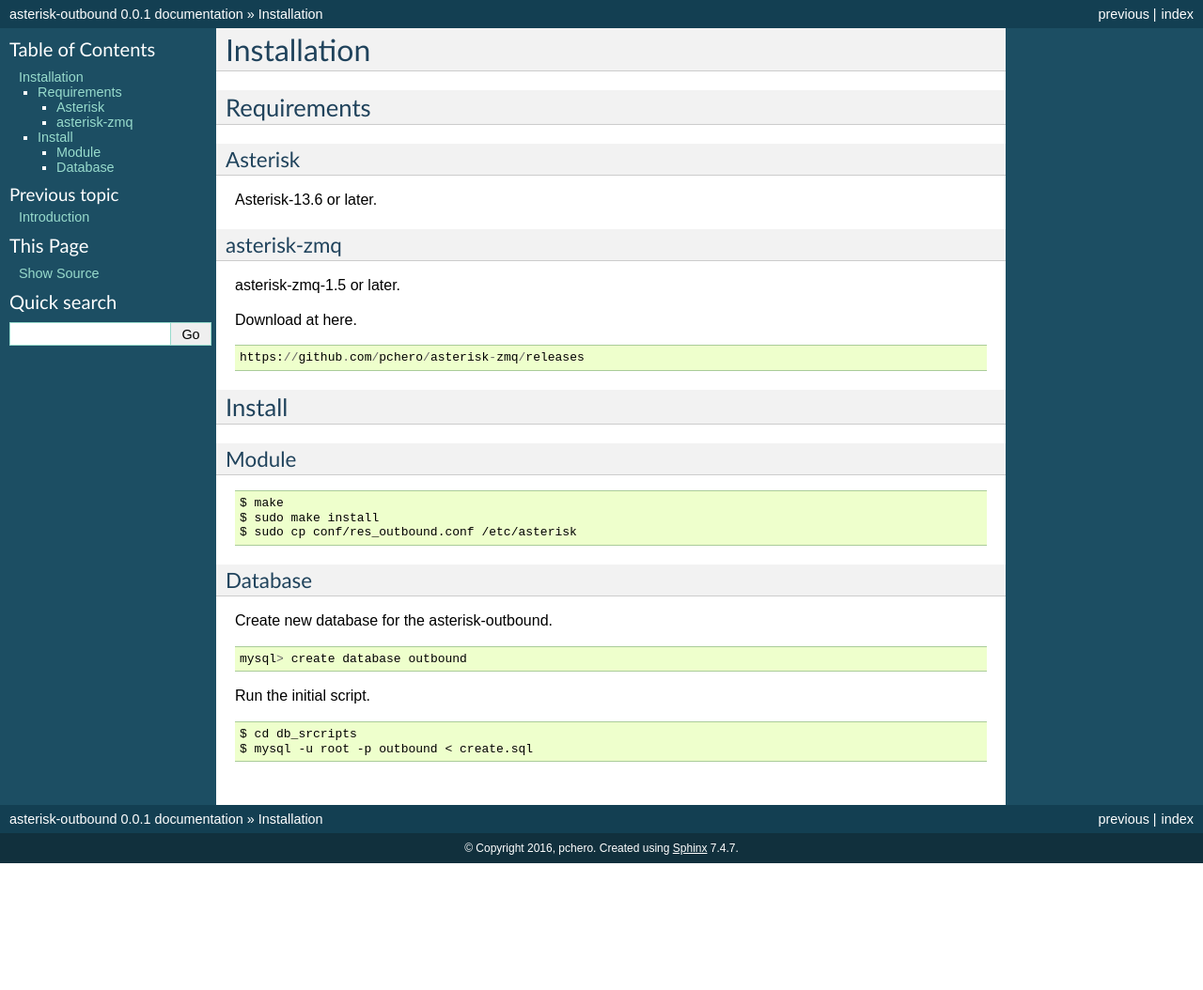
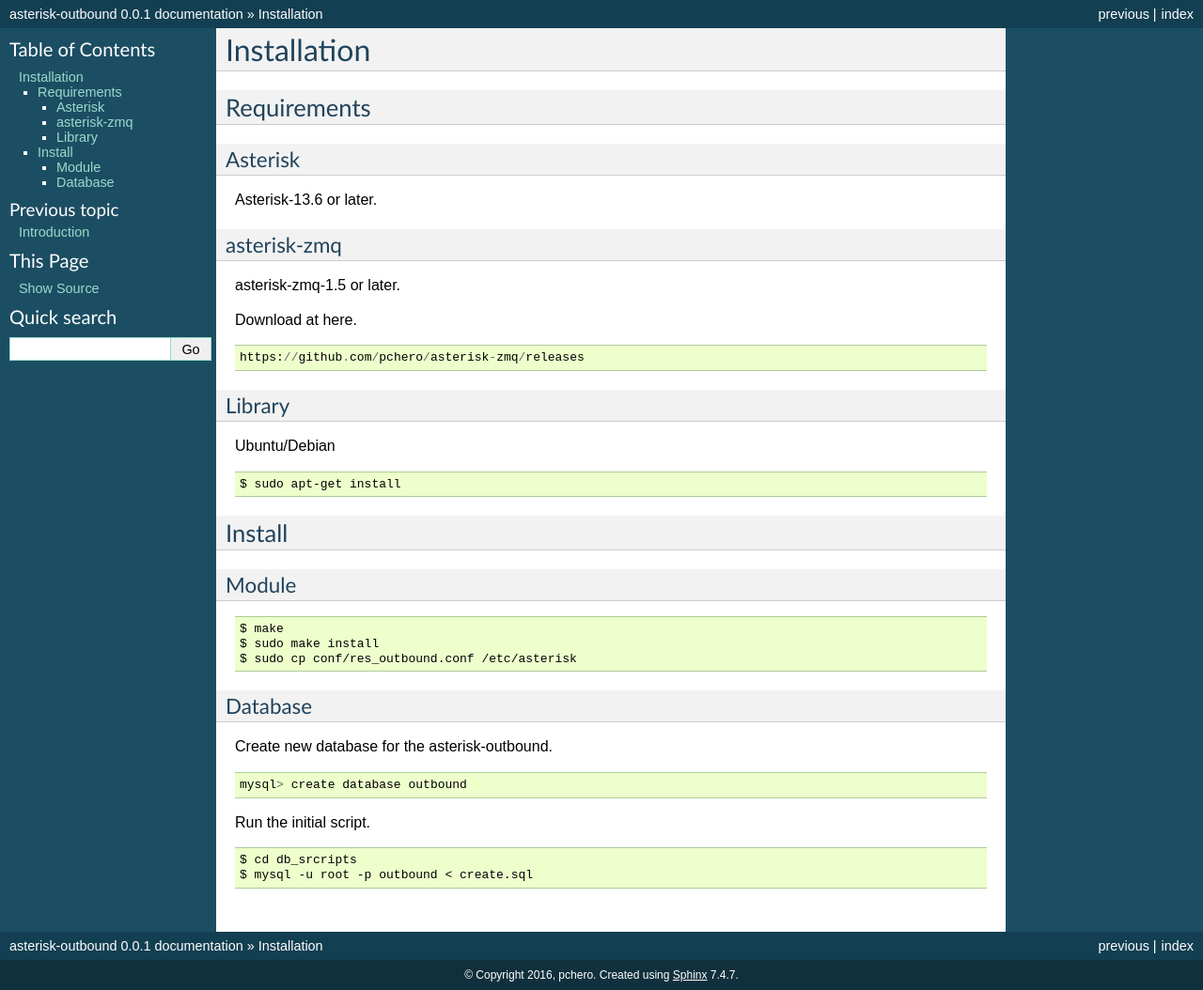
Before and after one commit to pchero/asterisk-outbound, a Sphinx documentation site: the page built from doc/installation.rst, in a window 1280 px wide. Shown: the whole page at 94% size. Built offline with Sphinx 7.4.7, drawn with Linux system fonts in a browser that asks for light colours; before the commit the page ends 919 px from its top, so only the background shows below that.

Commit message:
Added library info.
- Simple

```diff
--- a/doc/installation.rst
+++ b/doc/installation.rst
@@ -20,6 +20,15 @@
 ::
 
    https://github.com/pchero/asterisk-zmq/releases
+
+Library
+-------
+Ubuntu/Debian
+
+::
+
+   $ sudo apt-get install
+
 
 Install
 =======
```
